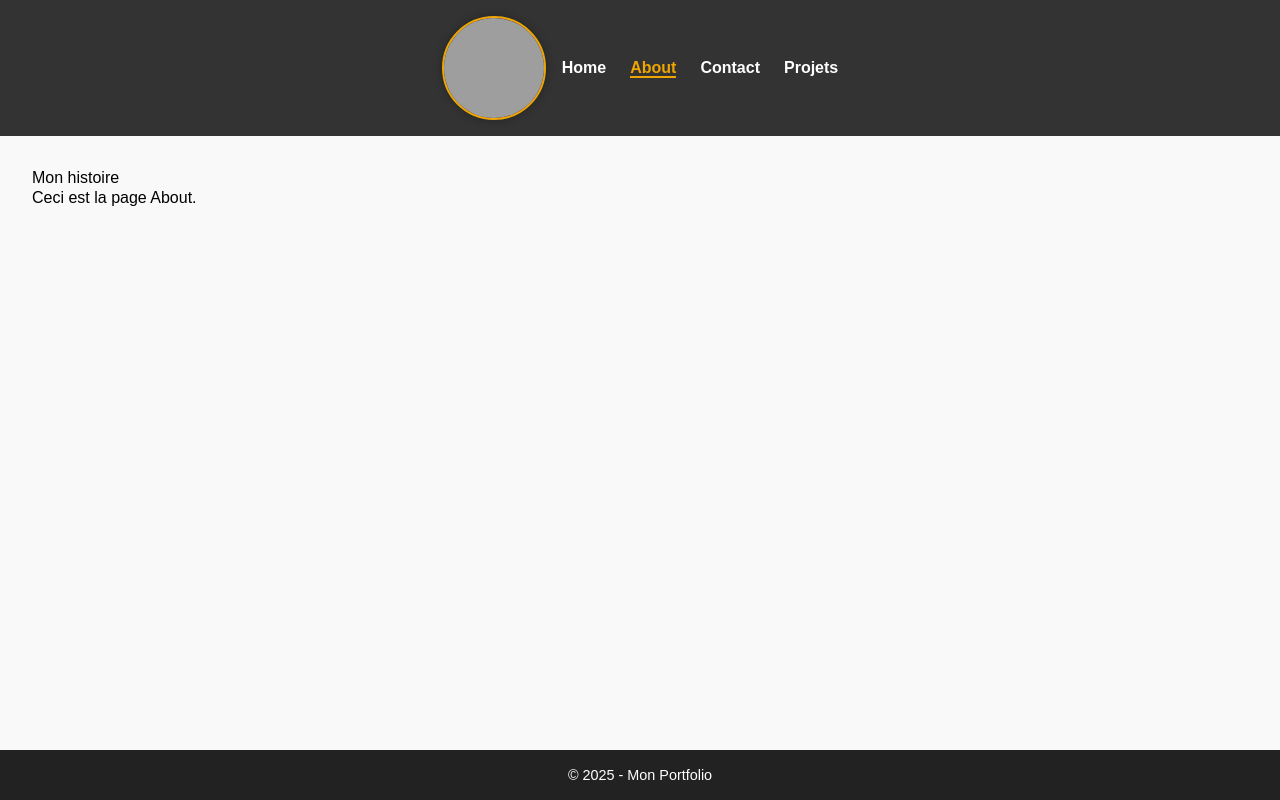
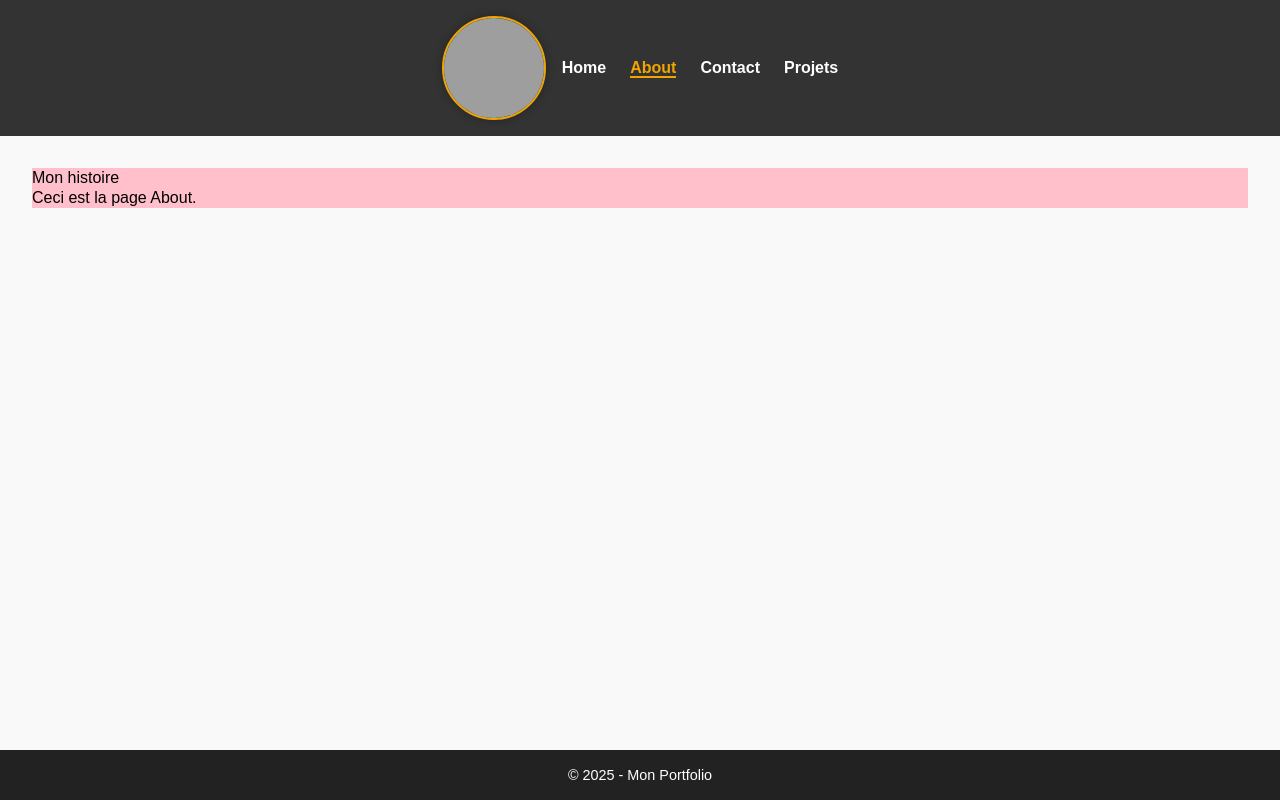
Before and after one commit to Nesanu/mon_portfolio, a React (Vite) app: page /about in a window 1280 px wide. Built offline with nearby package versions, Linux system fonts and the light colour scheme; grey boxes are pictures that could not be loaded.

Commit message:
Modifications 12.03.2025

```diff
--- a/src/core/layout/header/Header.jsx
+++ b/src/core/layout/header/Header.jsx
@@ -3,6 +3,7 @@ import styles from "./Header.module.scss";
 
 const Header = () => {
     const navigate = useNavigate()
+
     const handleHomeClick = () => {
         navigate('/')
     }
@@ -11,6 +12,7 @@ const Header = () => {
         <header className={styles.header}>
             <div className={styles.nav_header} onClick={handleHomeClick}>
                 <img src="#!" alt="Nicoleta profil" className={styles.nav_header_img}/>
+                {/* TODO : inséré une image ! */}
             </div>
             <nav className={styles.nav}>
                 <ul>
--- a/src/routes/routes.jsx
+++ b/src/routes/routes.jsx
@@ -61,7 +61,9 @@ export const routes = createBrowserRouter([
         element: (
             <Layout>
                 <p>Error 404 introuvable</p>
-                {/*// TODO Crée une page spécifique d'erreur un url est introuvable*/}
+                {/*
+                // TODO PRINCIPALE - Crée une page spécifique d'erreur un url est introuvable
+                // */}
             </Layout>
         )
     }
--- a/src/services/githubService.js
+++ b/src/services/githubService.js
@@ -3,7 +3,7 @@ const githubUsername = import.meta.env.VITE_GITHUB_USERNAME;
 
 /**
  * Fonction utilitaire pour effectuer un appel GET générique
- * @param {string} endpoint - L'endpoint de l'API (par exemple, '/TonyLaPoche/repos')
+ * @param {string} endpoint - L'endpoint de l'API (par exemple, '/Nesanu/repos')
  * @returns {Promise<{status: number, data: any, message?: string}>} - La réponse JSON si la requête réussit ou un objet avec un message d'erreur
  */
 async function fetchFromGitHub(endpoint) {
--- a/src/views/about/About.jsx
+++ b/src/views/about/About.jsx
@@ -1,8 +1,11 @@
+import styles from './About.module.scss';
+
 const About = () => {
     return (
-        <div>
+        <div className={styles.container}>
             <h1>Mon histoire</h1>
             <p>Ceci est la page About.</p>
+            {/* TODO : Ajouter du contenu sur mon histoire */}
         </div>
     );
 };
--- a/src/views/about/About.module.scss
+++ b/src/views/about/About.module.scss
@@ -0,0 +1,3 @@
+.container {
+    background-color: pink;//exemple
+}
```
Also changed, not shown: 2 other files (tests, documents, lock files or other folders).
